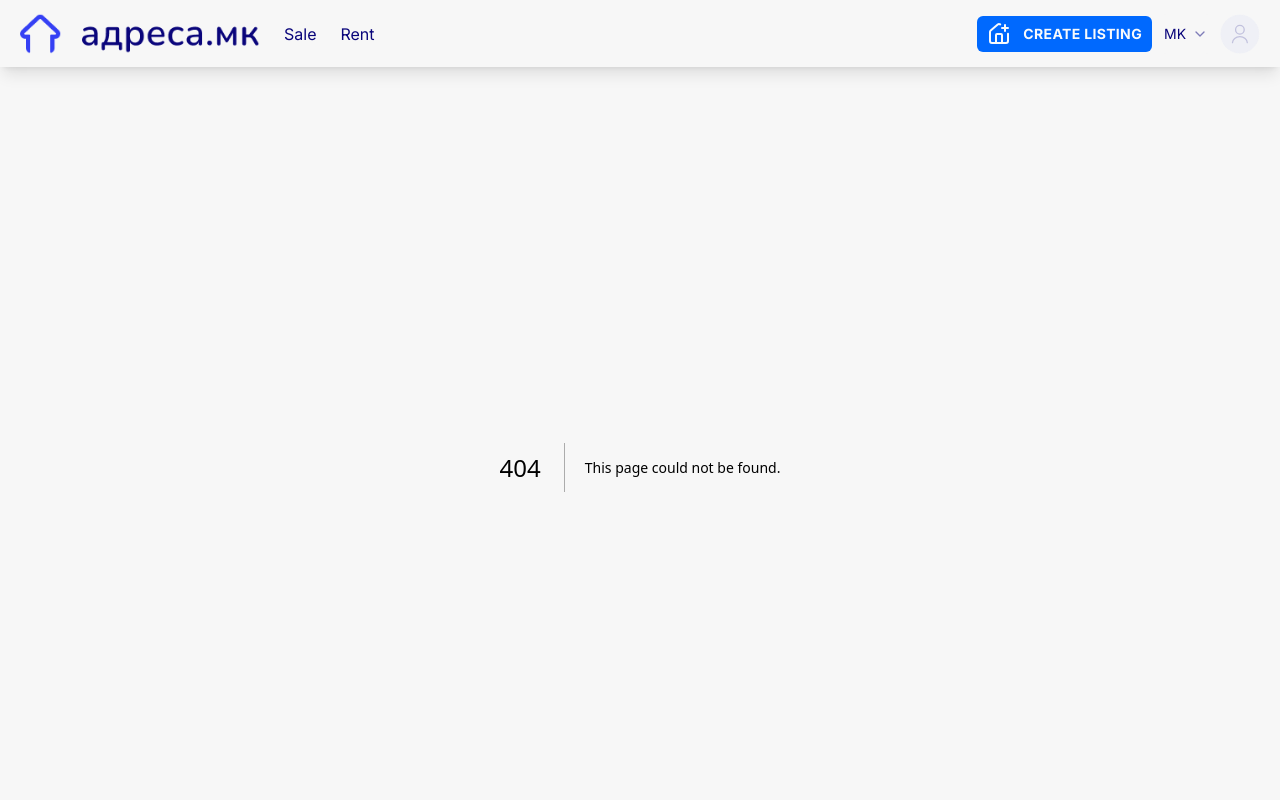
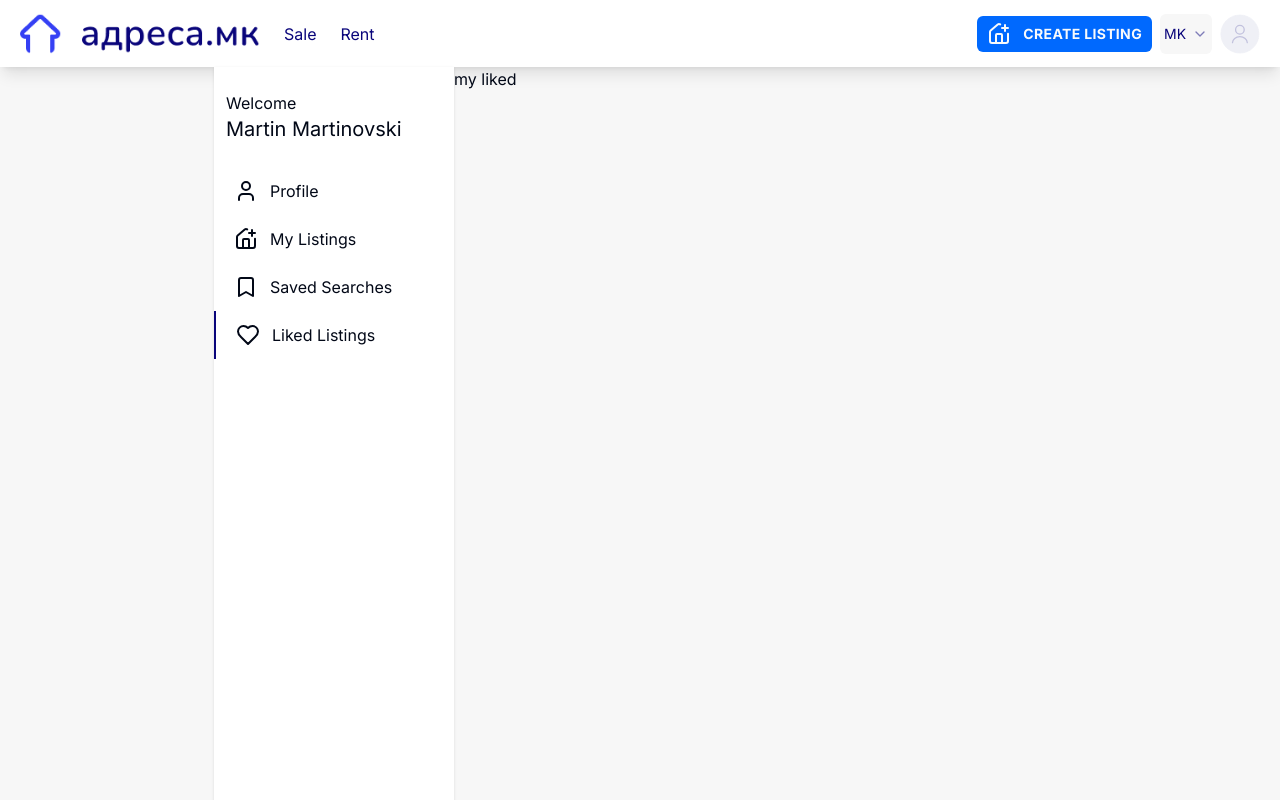
Before and after one commit to adresamk/adresa-next, a Next.js app: page /profile/liked in a window 1280 px wide. Before the commit this address had no page. Shown: the top 800 px of the page. Built offline with nearby package versions, Linux system fonts and the light colour scheme.

Commit message:
profile work done for sidemenu

```diff
--- /dev/null
+++ b/src/app/profile/contact/page.tsx
@@ -0,0 +1,3 @@
+export default function ProfileContactPage() {
+  return <div>my contact </div>;
+}
--- /dev/null
+++ b/src/app/profile/layout.tsx
@@ -0,0 +1,65 @@
+"use client";
+import { cn } from "@/lib/utils";
+import { Bookmark, Heart, HousePlus, User } from "lucide-react";
+import Link from "next/link";
+import { usePathname } from "next/navigation";
+
+const profileNavigation = [
+  {
+    label: "Profile",
+    icon: <User />,
+    path: "/profile/contact",
+  },
+  {
+    label: "My Listings",
+    icon: <HousePlus />,
+    path: "/profile/listings",
+  },
+  {
+    label: "Saved Searches",
+    icon: <Bookmark />,
+    path: "/profile/searches",
+  },
+  {
+    label: "Liked Listings",
+    icon: <Heart />,
+    path: "/profile/liked",
+  },
+];
+export default function ProfileLayout({
+  children,
+}: Readonly<{
+  children: React.ReactNode;
+}>) {
+  const pathname = usePathname();
+  return (
+    <main className=" flex max-w-[900px] mx-auto px-6 ">
+      <div className="w-1/4 min-w-[240px] bg-white shadow min-h-screen">
+        <div className="px-3 py-6">
+          <p>Welcome</p>
+          <p className="text-xl">Martin Martinovski</p>
+        </div>
+        <nav>
+          <ul>
+            {profileNavigation.map((nav) => (
+              <Link href={nav.path} prefetch>
+                <li
+                  key={nav.label}
+                  className={cn(
+                    "flex gap-3 items-center px-5 py-3",
+
+                    pathname === nav.path &&
+                      "border-l-2 border-brand-dark-blue"
+                  )}
+                >
+                  {nav.icon} {nav.label}
+                </li>
+              </Link>
+            ))}
+          </ul>
+        </nav>
+      </div>
+      <div className="w-3/4">{children}</div>
+    </main>
+  );
+}
--- /dev/null
+++ b/src/app/profile/liked/page.tsx
@@ -0,0 +1,3 @@
+export default function ProfileLikedPage() {
+  return <div>my liked </div>;
+}
--- /dev/null
+++ b/src/app/profile/listings/page.tsx
@@ -0,0 +1,3 @@
+export default function ProfileListingsPage() {
+  return <div>my listings </div>;
+}
--- /dev/null
+++ b/src/app/profile/searches/page.tsx
@@ -0,0 +1,3 @@
+export default function ProfileSearchesPage() {
+  return <div>my Searches </div>;
+}
--- a/src/components/shared/Header.tsx
+++ b/src/components/shared/Header.tsx
@@ -12,7 +12,7 @@ import {
 
 export default function Header() {
   return (
-    <header className="flex items-center justify-between px-5 py-2 shadow-lg">
+    <header className=" bg-white flex items-center justify-between px-5 py-2 shadow-lg">
       <nav className="flex items-center gap-6 text-brand-dark-blue">
         <Link href="/">
           <img
```
